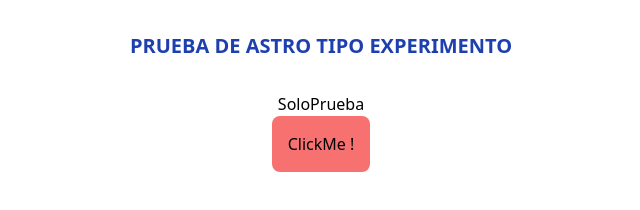
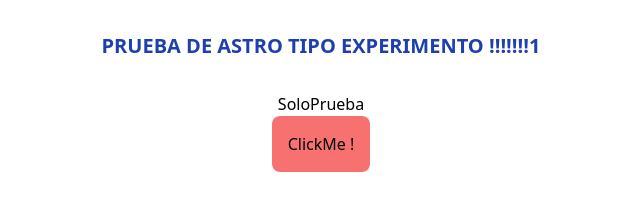
Before and after one commit to samytaub/astrotesting, an Astro site: page / in a window 1280 px wide. Shown: the whole page, without its empty margins (319-959 px from the left). Built offline with nearby package versions, Linux system fonts and the light colour scheme; Astro itself is replaced by a stand-in of ours.

```diff
--- a/src/pages/index.astro
+++ b/src/pages/index.astro
@@ -12,7 +12,7 @@ import SoloPrueba from "../components/SoloPrueba";
   </head>
   <body>
     <h1 class="text-center my-8 text-blue-800 font-bold text-xl">
-      PRUEBA DE ASTRO TIPO EXPERIMENTO
+      PRUEBA DE ASTRO TIPO EXPERIMENTO !!!!!!!1
     </h1>
     <SoloPrueba client:load />
     <div></div>
```
